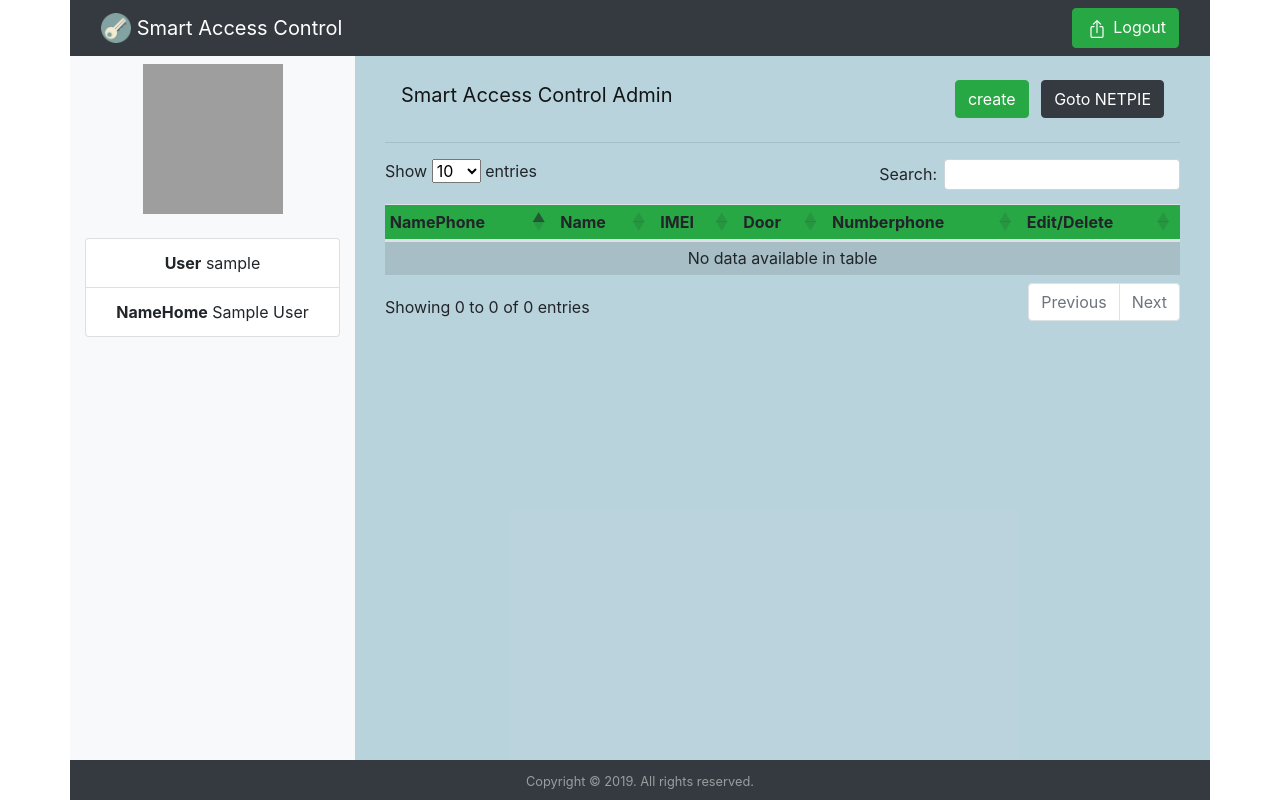
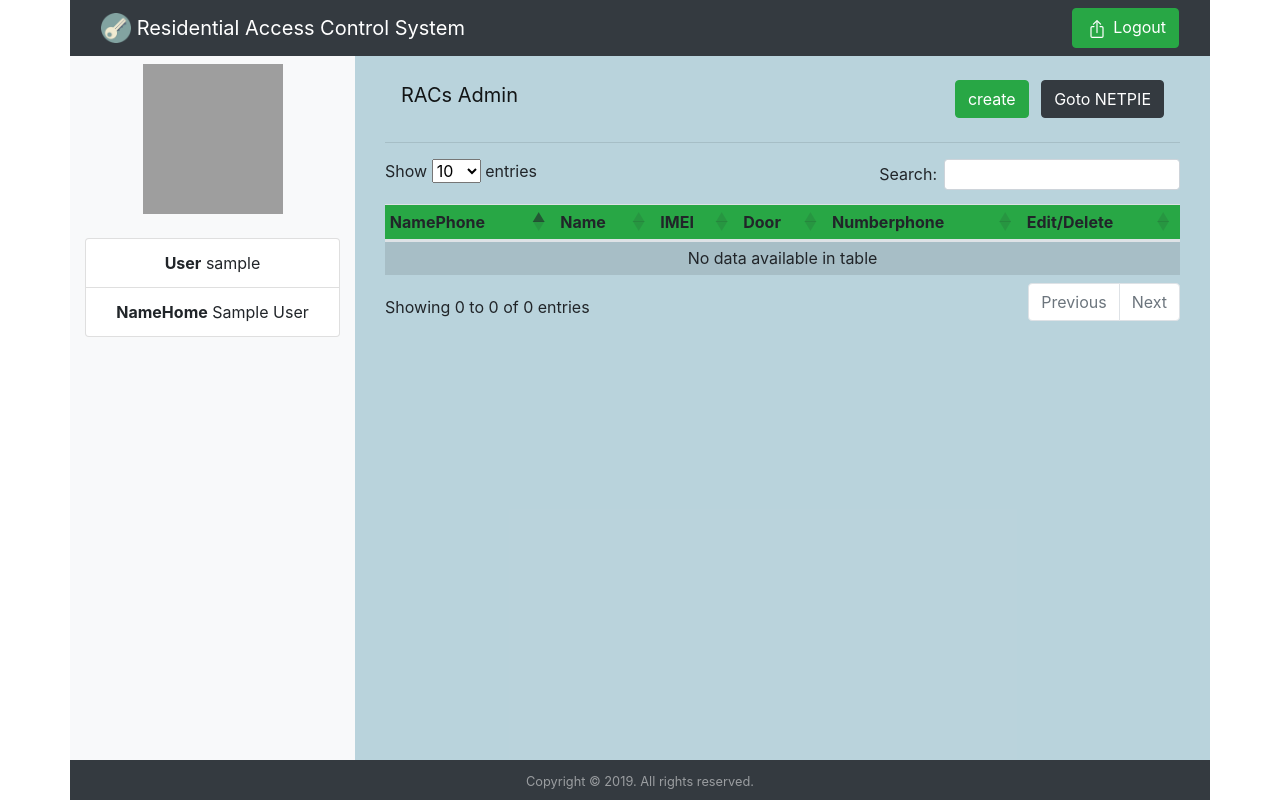
Before and after one commit to witawat2540/wedadmin, a PHP site: page /adminForm.php in a window 1280 px wide. Run offline with PHP 8.4, Linux system fonts and the light colour scheme; the visitor is signed in with stand-in values (Sample User, id 1); data that the repository does not hold is empty; some libraries are stand-ins or nearby versions; grey boxes are pictures that could not be loaded.

Commit message:
edit RACs

```diff
--- a/adminForm.php
+++ b/adminForm.php
@@ -16,7 +16,7 @@
     <meta http-equiv="X-UA-Compatible" content="ie=edge">
     <meta http-equiv="Content-Security-Policy" content="upgrade-insecure-requests">
 
-    <title>Smart Access Control</title>
+    <title>Residential Access Control System</title>
     <link rel="stylesheet" href="https://stackpath.bootstrapcdn.com/bootstrap/4.4.1/css/bootstrap.min.css"
         integrity="sha384-Vkoo8x4CGsO3+Hhxv8T/Q5PaXtkKtu6ug5TOeNV6gBiFeWPGFN9MuhOf23Q9Ifjh" crossorigin="anonymous">
     <link rel="stylesheet" href="https://cdnjs.cloudflare.com/ajax/libs/font-awesome/4.7.0/css/font-awesome.min.css">
@@ -60,7 +60,7 @@
 
             <a class="navbar-brand"><img src="image/icon.png" width="30" height="30"
                     class="d-inline-block align-top" alt="">
-                    Smart Access Control
+                    Residential Access Control System
             </a>
             <button class="navbar-toggler" type="button" data-toggle="collapse" data-target="#navbarTogglerDemo02"
                 aria-controls="navbarTogglerDemo02" aria-expanded="false" aria-label="Toggle navigation">
@@ -107,7 +107,7 @@
                         <!--containernav-->
 
                         <nav class="navbar navbar-expand-md sm navbar-light">
-                            <a class="navbar-brand">Smart Access Control Admin</a>
+                            <a class="navbar-brand">RACs Admin</a>
                             <button class="navbar-toggler" type="button" data-toggle="collapse" data-target="#btnadd"
                                 aria-controls="btnadd" aria-expanded="false" aria-label="Toggle navigation">
                                 <span class="navbar-toggler-icon"></span>
--- a/index.php
+++ b/index.php
@@ -53,7 +53,7 @@
         box-sizing: border-box;
     }
     </Style>
-    <title>Login Smart Access Control</title>
+    <title>Residential Access Control System</title>
 </head>
 
 <body>
@@ -63,7 +63,7 @@
             <a class="navbar-brand">
                 <img src="image/icon.png" width="30" height="30"
                     class="d-inline-block align-top" alt="">
-                    Smart Access Control
+                    Residential Access Control System
             </a>
         </nav>
         <form align="center" name="frmlogin" id="rcorners1" method="post" action="php/checklogin.php" align="center">
```
